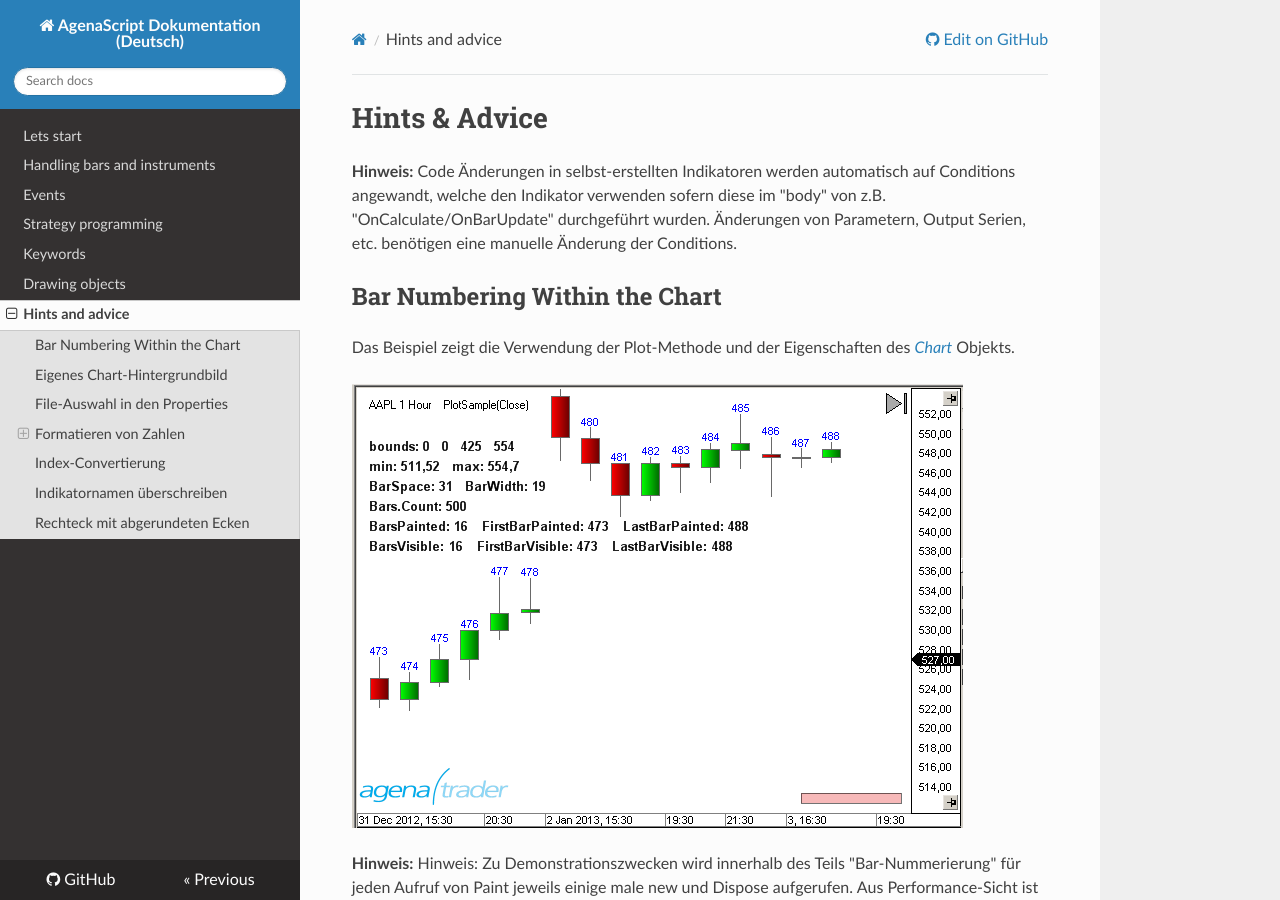
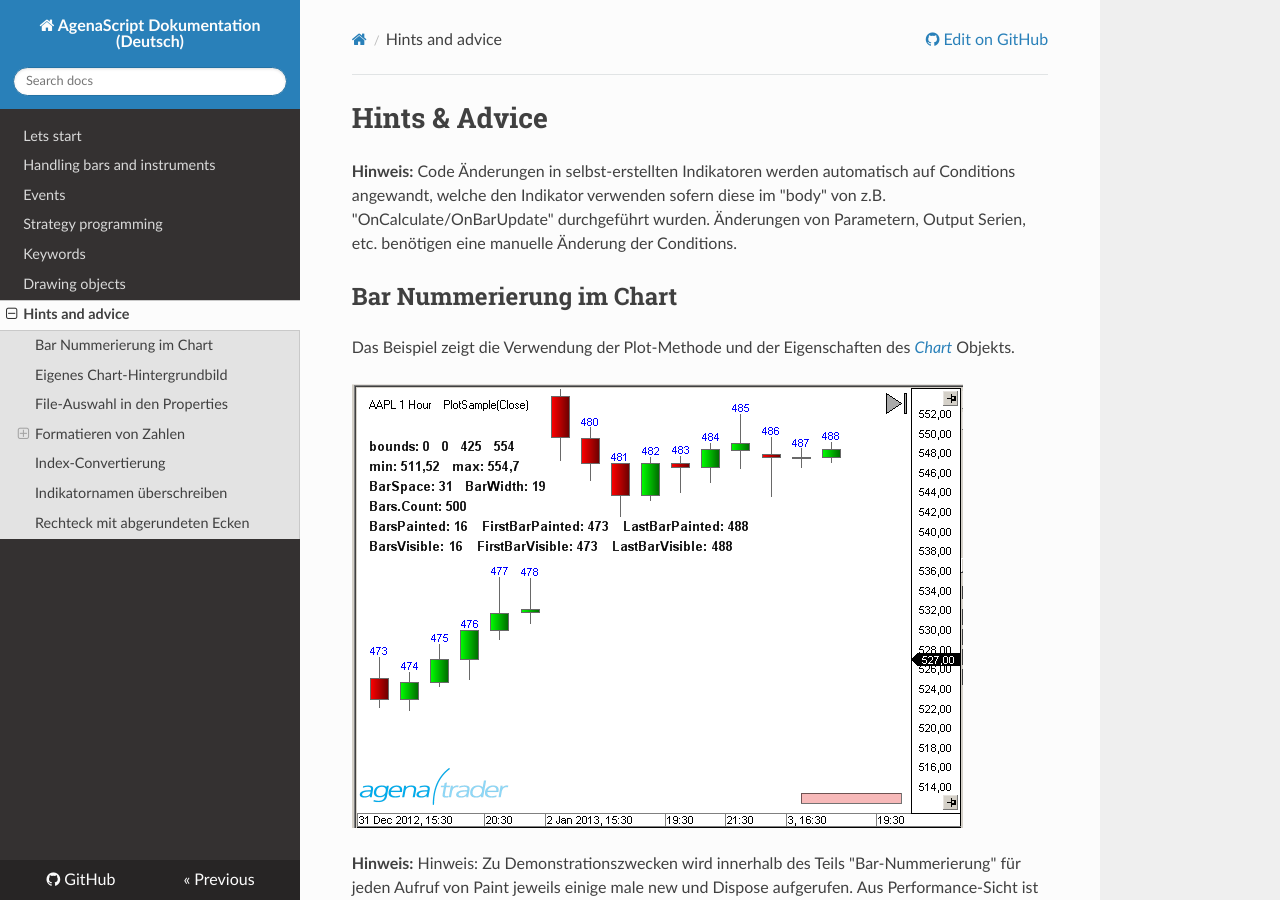
Before and after one commit to AgenaTrader/AgenaScript-documentation-de, an MkDocs documentation site: the page built from sources/hints_and_advice.md, in a window 1280 px wide and 900 px high. Built offline with MkDocs 1.6.1, drawn with Linux system fonts in a browser that asks for light colours; nearby versions of some CDN libraries; old or Windows-style settings are respelled for this version of MkDocs.

Commit message:
Update hints_and_advice.md

```diff
--- a/sources/hints_and_advice.md
+++ b/sources/hints_and_advice.md
@@ -2,7 +2,7 @@
 **Hinweis:**
 Code Änderungen in selbst-erstellten Indikatoren werden automatisch auf Conditions angewandt, welche den Indikator verwenden sofern diese im "body" von z.B. "OnCalculate/OnBarUpdate" durchgeführt wurden. Änderungen von Parametern, Output Serien, etc. benötigen eine manuelle Änderung der Conditions.
 
-## Bar Numbering Within the Chart
+## Bar Nummerierung im Chart
 Das Beispiel zeigt die Verwendung der Plot-Methode und der Eigenschaften des [*Chart*](#chart) Objekts.
 
 ![Bar Numbering Within the Chart](./media/image30.png)
```
